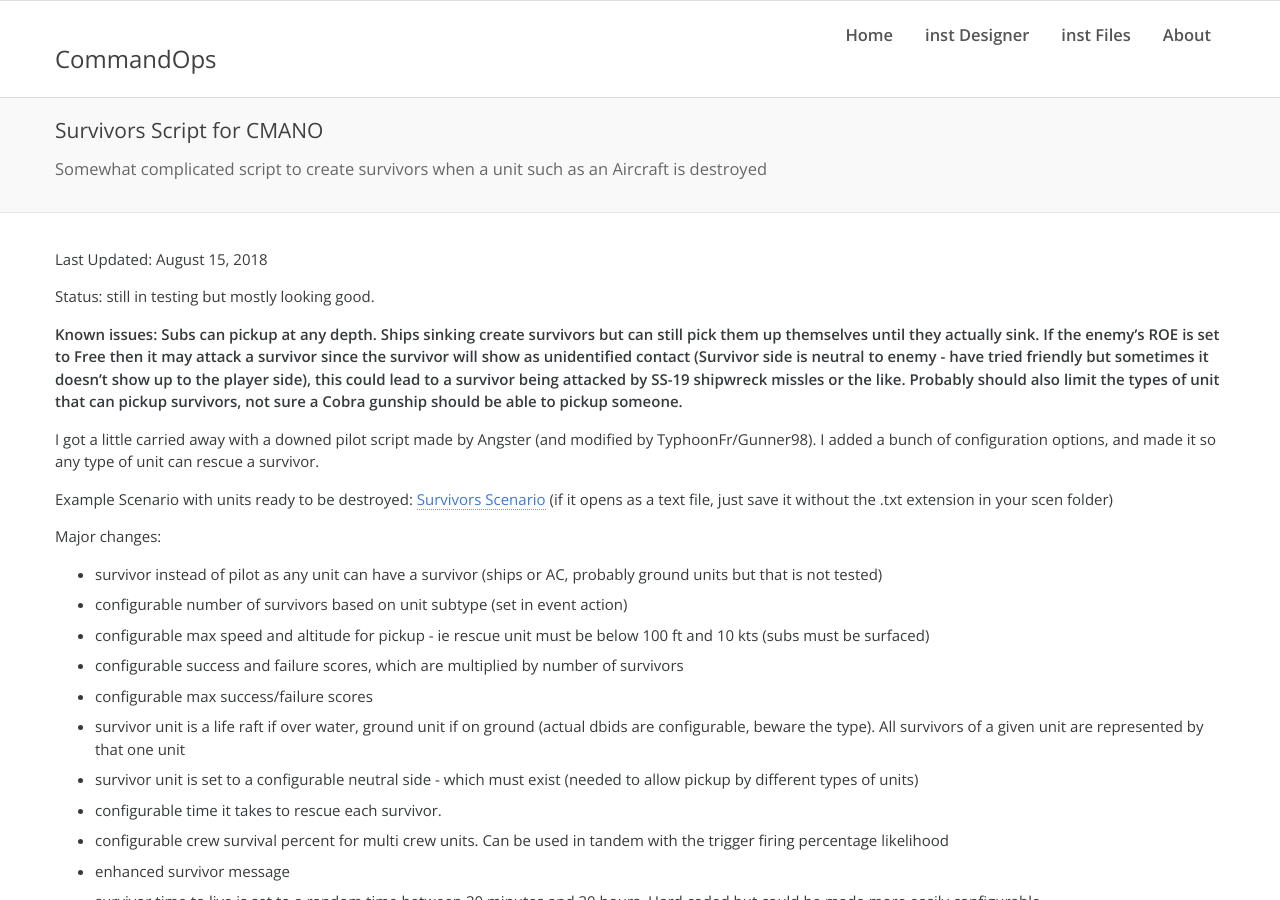
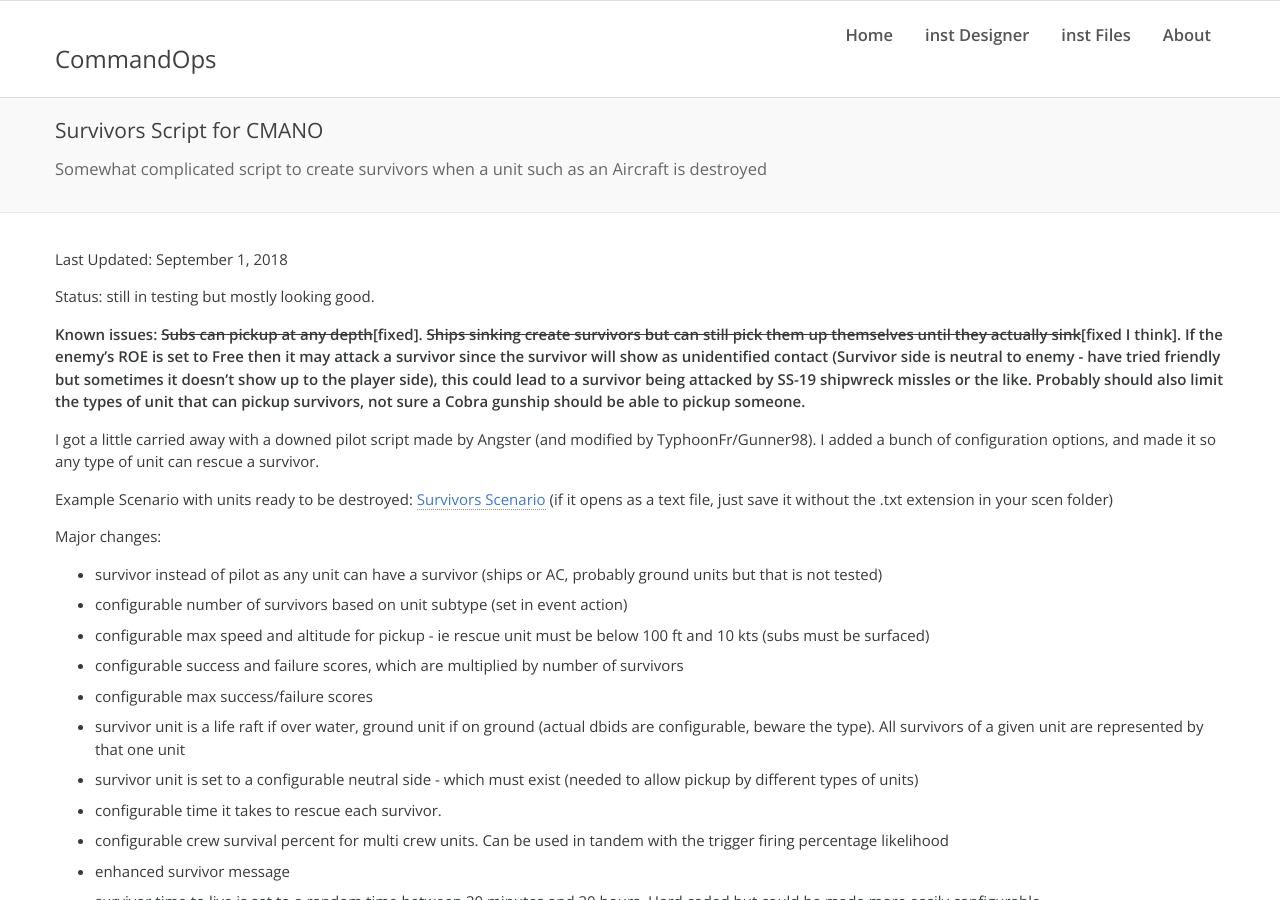
Before and after one commit to commandops/commandops.github.io, a Jekyll site: the page built from posts/survivors-script.md, in a window 1280 px wide and 900 px high. Built offline with Jekyll 4.4.1, drawn with Linux system fonts in a browser that asks for light colours; comment, search, counter and statistics services are not loaded.

Commit message:
Update survivors-script.md

```diff
--- a/posts/survivors-script.md
+++ b/posts/survivors-script.md
@@ -4,11 +4,11 @@
 layout: default
 ---
 
-Last Updated: August 15, 2018
+Last Updated: September 1, 2018
 
 Status: still in testing but mostly looking good.
 
-**Known issues: Subs can pickup at any depth. Ships sinking create survivors but can still pick them up themselves until they actually sink. If the enemy's ROE is set to Free then it may attack a survivor since the survivor will show as unidentified contact (Survivor side is neutral to enemy - have tried friendly but sometimes it doesn't show up to the player side), this could lead to a survivor being attacked by SS-19 shipwreck missles or the like. Probably should also limit the types of unit that can pickup survivors, not sure a Cobra gunship should be able to pickup someone.**
+**Known issues: ~~Subs can pickup at any depth~~[fixed]. ~~Ships sinking create survivors but can still pick them up themselves until they actually sink~~[fixed I think]. If the enemy's ROE is set to Free then it may attack a survivor since the survivor will show as unidentified contact (Survivor side is neutral to enemy - have tried friendly but sometimes it doesn't show up to the player side), this could lead to a survivor being attacked by SS-19 shipwreck missles or the like. Probably should also limit the types of unit that can pickup survivors, not sure a Cobra gunship should be able to pickup someone.**
 
 I got a little carried away with a downed pilot script made by Angster (and modified by TyphoonFr/Gunner98). I added a bunch of configuration options, and made it so any type of unit can rescue a survivor.
 
```
